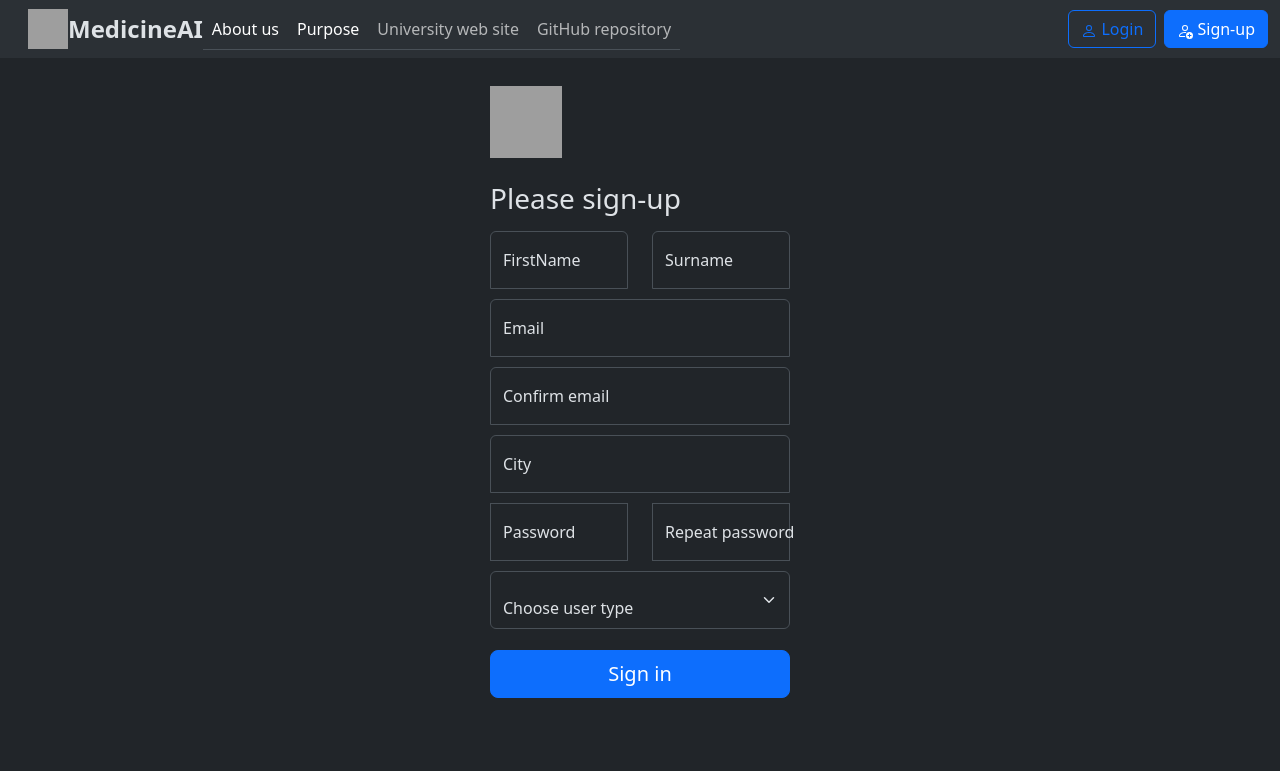
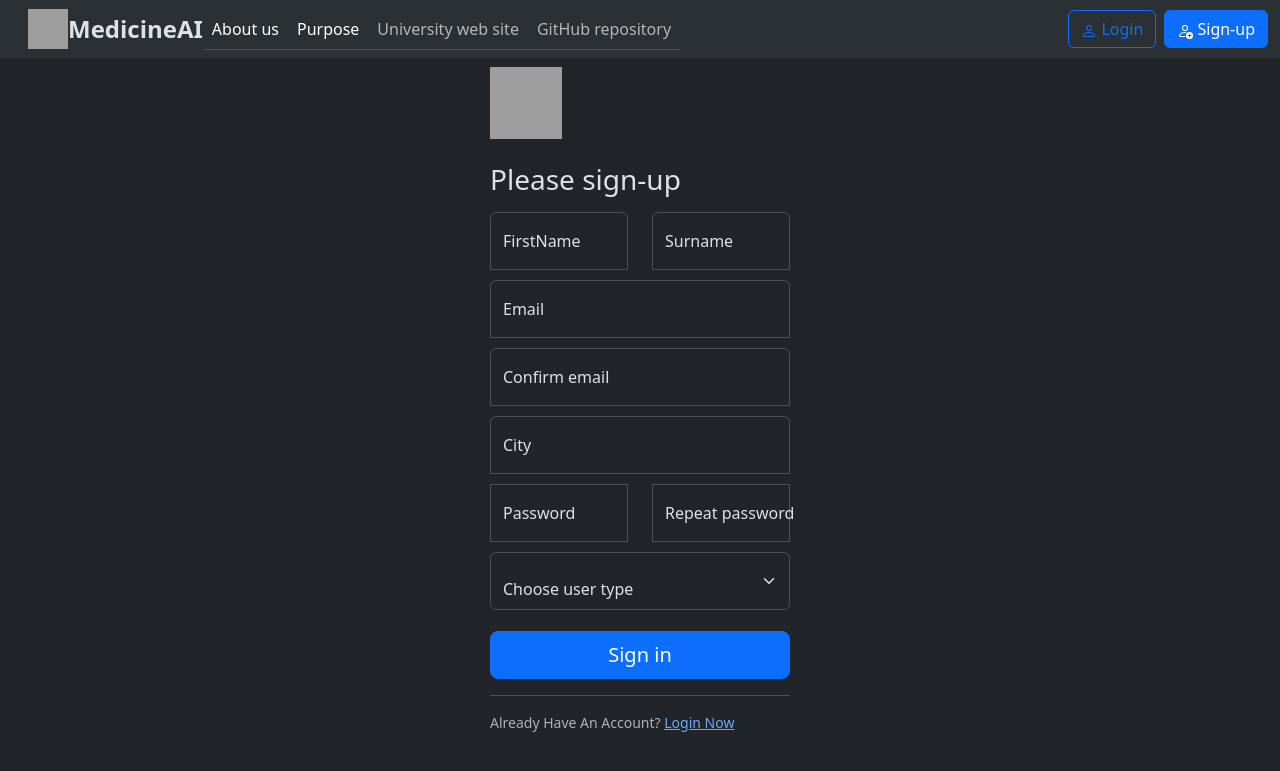
Before and after one commit to GiuseppeTimpano/Bio-signal-imaging-webapp, a Flask app: page /signup.html in a window 1280 px wide. Shown: the top 771 px of the page. Run offline with Flask 3, Linux system fonts and the light colour scheme; some libraries are stand-ins or nearby versions; grey boxes are pictures that could not be loaded.

Commit message:
Add files via upload

```diff
--- a/flask_app/app.py
+++ b/flask_app/app.py
@@ -23,10 +23,10 @@ def login():
             return redirect(url_for('home'))
         else:
             flash('Login Unsuccessful. Please check username and password', 'danger')
-            return redirect(url_for('home'))
+            #return redirect(url_for('login'))
     return render_template('login.html', title='Login', form=form, name=session.get('name'))
 
-@app.route("/signup.html")
+@app.route("/signup.html", methods=['GET', 'POST'])
 def signup():
     form = SignUpForm()
     if form.validate_on_submit():
--- a/flask_app/templates/layout.html
+++ b/flask_app/templates/layout.html
@@ -34,7 +34,7 @@
                   <a class="nav-link text-white" aria-current="page" href="#aboutus">About us</a>
                 </li>
                 <li class="nav-item">
-                  <a class="nav-link text-white" href="#purpouse">Purpose</a>
+                  <a class="nav-link text-white" href="#purpose">Purpose</a>
                 </li>
                 {% if session.get('name')=="admin" %}
                   <li><div href="#" class="nav-item dropdown">
--- a/flask_app/templates/signup.html
+++ b/flask_app/templates/signup.html
@@ -2,7 +2,7 @@
 {% extends "layout.html" %}
 {% block content %}
 
-<div class="form-signin w-100 m-auto">
+<main class="form-signin w-100 m-auto">
     <form method="POST", action="">
 
         {{ form.hidden_tag() }}
@@ -16,7 +16,7 @@
                     {{ form.first_name(class="form-control", id="floatingInput", placeholder="FirstName")}}
                     <label for="floatingInput">FirstName</label>
                     {% if form.first_name.errors %}
-                        {{ form.username(class="form-control is-invalid") }}
+                        {{ form.first_name(class="form-control is-invalid") }}
                     <div class="invalid-feedback">
                         {% for error in form.first_name.erros %}
                             <span> {{ error }}</span>
@@ -100,6 +100,12 @@
             </div>
         </div>
     </form>
-</div>
+
+    <div class="border-top pt-3">
+        <small class="text-muted">
+            Already Have An Account? <a class="ml-2" href="{{ url_for('login') }}">Login Now</a>
+        </small>
+</main>
+
 
 {% endblock content %}
```
